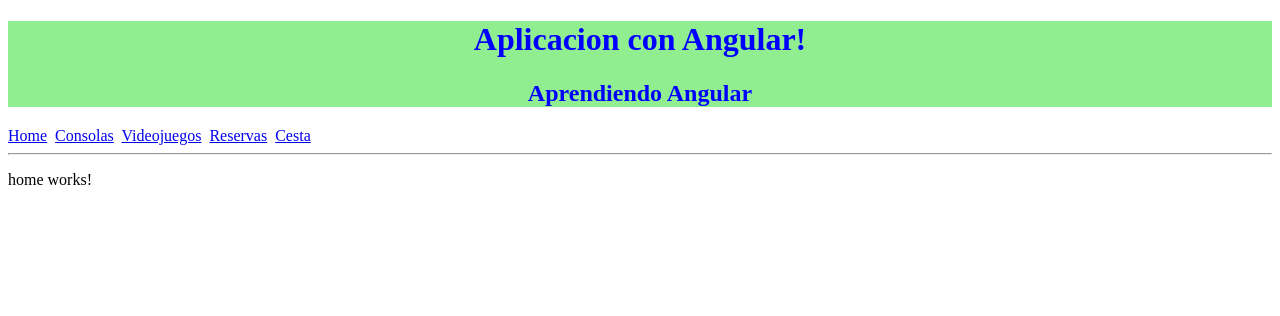
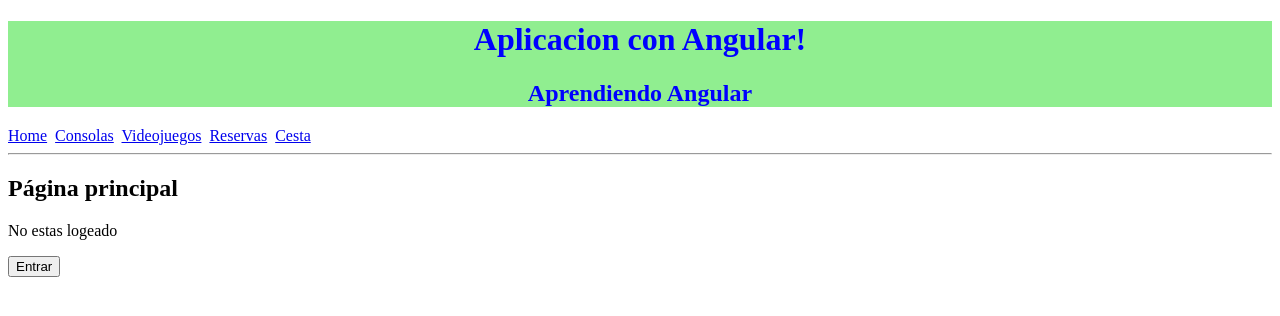
Before and after one commit to DavidMartinPerez/Angular-QuickStart, an Angular app: page / in a window 1280 px wide. Shown: the top 316 px of the page. Built offline with nearby package versions, Linux system fonts and the light colour scheme.

Commit message:
ngTemplate

```diff
--- a/src/app/home/home.component.html
+++ b/src/app/home/home.component.html
@@ -1,3 +1,10 @@
-<p>
-  home works!
-</p>
+<h2>Página principal</h2>
+<div *ngIf="logeado; else noIdentificado">
+  <h3>Estas identificado en la aplicación</h3>
+  <button (click)="cerrarSesion()">Salir</button>
+</div>
+
+<ng-template #noIdentificado>
+  <p>No estas logeado</p>
+  <button (click)="iniciarSesion()">Entrar</button>
+</ng-template>
--- a/src/app/home/home.component.ts
+++ b/src/app/home/home.component.ts
@@ -6,9 +6,16 @@
   styleUrls: ['./home.component.css']
 })
 export class HomeComponent implements OnInit {
-
-  constructor() { }
-
+  public logeado:boolean;
+  constructor() {
+    this.logeado = false;
+  }
+  iniciarSesion(){
+    this.logeado = true;
+  }
+  cerrarSesion(){
+    this.logeado = false;
+  }
   ngOnInit() {
   }
 
```
